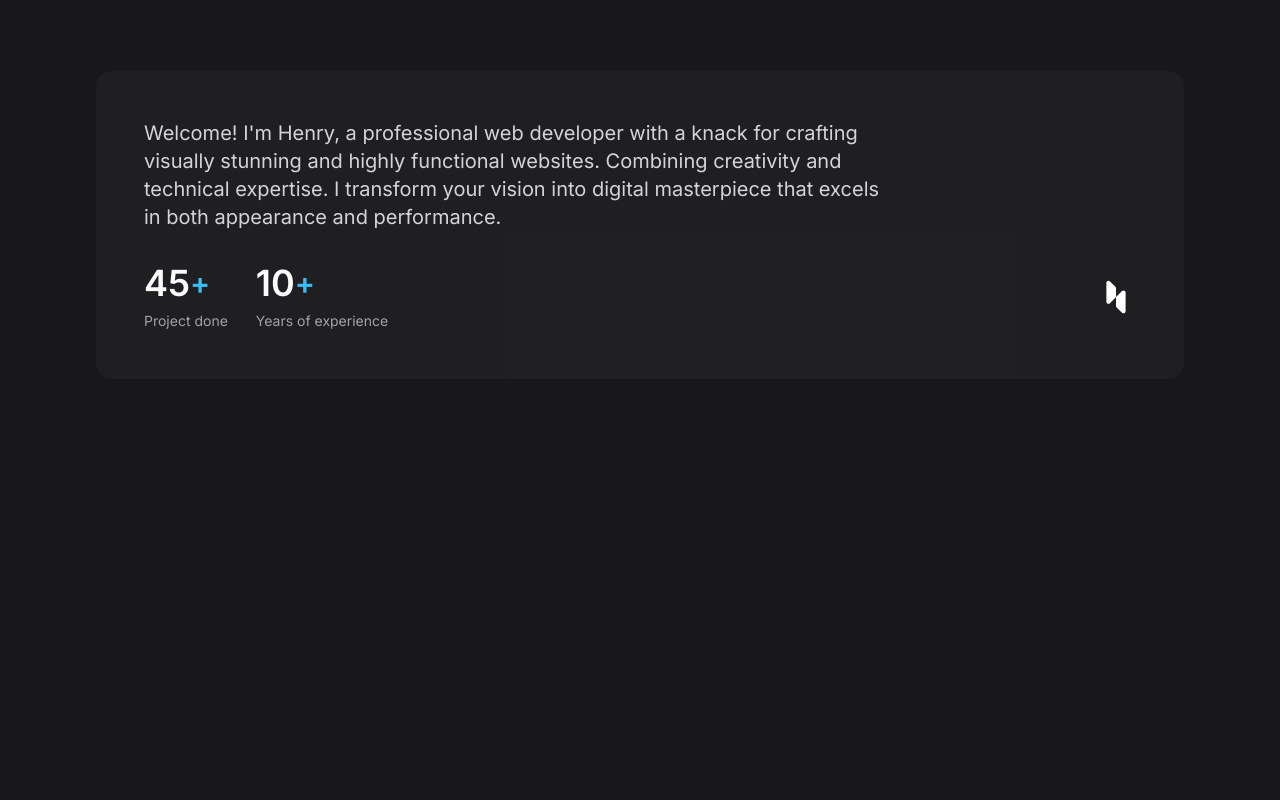
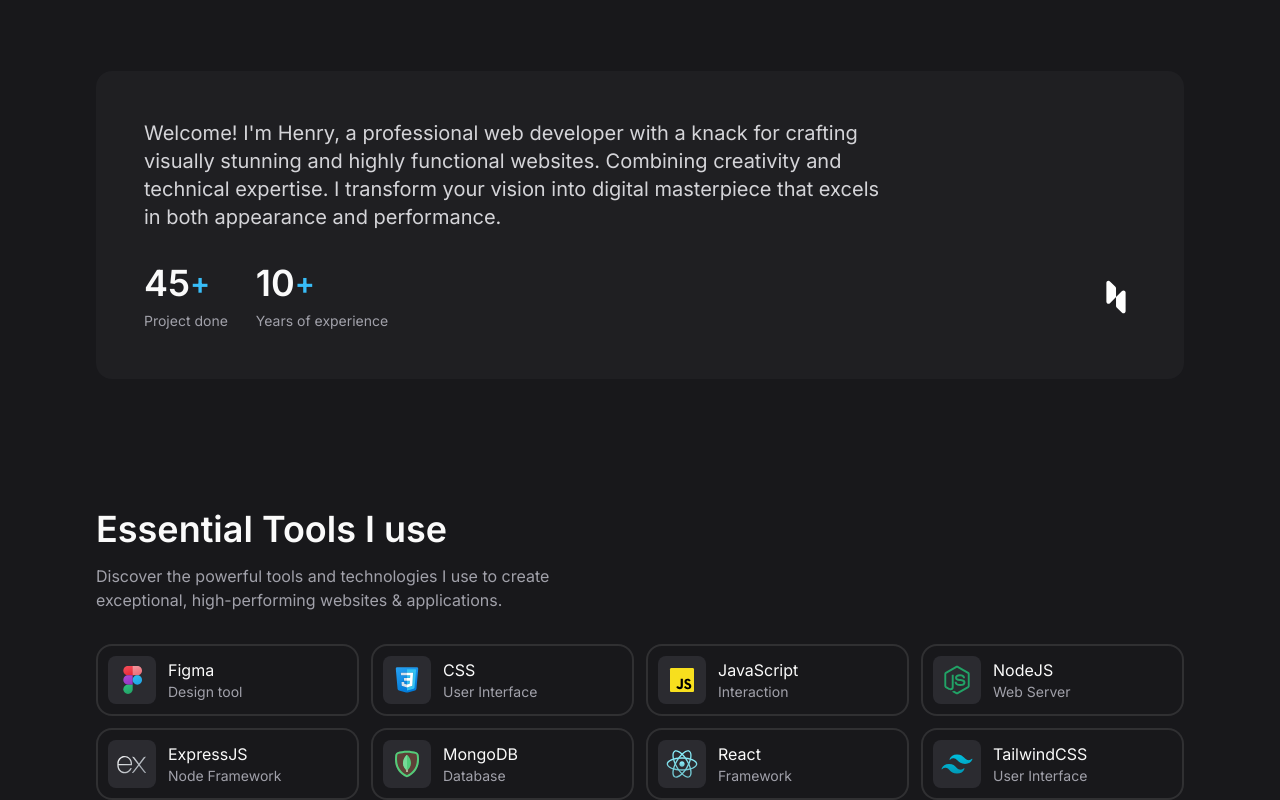
Before and after one commit to hkuchynski/portfolio, a React (Vite) app: page / in a window 1280 px wide. Shown: the part 786-1586 px from the top of the page. Before the commit the page ends 1165 px from the top, so only its background shows below. Built offline with nearby package versions, Linux system fonts and the light colour scheme.

Commit message:
Added skills page

```diff
--- a/src/App.jsx
+++ b/src/App.jsx
@@ -9,6 +9,7 @@
 import Header from "./components/Header";
 import Hero from "./components/Hero";
 import About from "./components/About";
+import Skill from "./components/Skill";
 
 const App = () => {
 
@@ -18,6 +19,7 @@
       <main>
         <Hero />
         <About />
+        <Skill />
       </main>
     </>
   )
--- /dev/null
+++ b/src/components/Skill.jsx
@@ -0,0 +1,92 @@
+/**
+ * @copyright 2024 codewithsadee
+ * @license Apache-2.0
+ */
+
+
+/**
+ * Components
+ */
+import SkillCard from './SkillCard';
+
+
+const skillItem = [
+    {
+      imgSrc: '/images/figma.svg',
+      label: 'Figma',
+      desc: 'Design tool'
+    },
+    {
+      imgSrc: '/images/css3.svg',
+      label: 'CSS',
+      desc: 'User Interface'
+    },
+    {
+      imgSrc: '/images/javascript.svg',
+      label: 'JavaScript',
+      desc: 'Interaction'
+    },
+    {
+      imgSrc: '/images/nodejs.svg',
+      label: 'NodeJS',
+      desc: 'Web Server'
+    },
+    {
+      imgSrc: '/images/expressjs.svg',
+      label: 'ExpressJS',
+      desc: 'Node Framework'
+    },
+    {
+      imgSrc: '/images/mongodb.svg',
+      label: 'MongoDB',
+      desc: 'Database'
+    },
+    {
+      imgSrc: '/images/react.svg',
+      label: 'React',
+      desc: 'Framework'
+    },
+    {
+      imgSrc: '/images/tailwindcss.svg',
+      label: 'TailwindCSS',
+      desc: 'User Interface'
+    },
+];
+
+
+
+const Skill = () => {
+  return (
+    <section className="section">
+        <div className="container">
+
+            <h2 className="headline-2">
+                Essential Tools I use
+            </h2>
+
+            <p className="text-zinc-400 mt-3 mb-8 max-w-[50ch]">
+                Discover the powerful tools and technologies
+                I use to create exceptional,
+                high-performing websites & applications.
+            </p>
+
+            <div className="grid gap-3 grid-cols-[repeat(auto-fill,_minmax(250px,_1fr))]">
+                {
+                    skillItem.map(({ imgSrc, label, desc }, key) =>
+                    (
+                        <SkillCard
+                            key={key}
+                            imgSrc={imgSrc}
+                            label={label}
+                            desc={desc}
+                        />
+                    ))
+                }
+            </div>
+
+        </div>
+    </section>
+  )
+}
+
+export default Skill
--- /dev/null
+++ b/src/components/SkillCard.jsx
@@ -0,0 +1,49 @@
+/**
+ * @copyright 2024 codewithsadee
+ * @license Apache-2.0
+ */
+
+
+
+/**
+ * Node modules
+ */
+import PropTypes from "prop-types";
+
+
+const SkillCard = ({
+    imgSrc,
+    label,
+    desc,
+    classes
+}) => {
+  return (
+    <div className={'flex items-center gap-3 ring-2 ring-inset ring-zinc-50/10 rounded-2xl p-3 hover:bg-zinc-800 transition-colors group ' + classes}>
+        <figure className="bg-zinc-700/50 rounded-lg overflow-hidden w-12 h-12 p-2 group-hover:bg-zinc-900 transition-colors">
+            <img
+                src={imgSrc}
+                width={32}
+                height={32}
+                alt={label}
+            />
+        </figure>
+
+        <div>
+            <h3>{label}</h3>
+
+            <p className="text-zinc-400 text-sm">
+                {desc}
+            </p>
+        </div>
+    </div>
+  )
+}
+
+SkillCard.propTypes = {
+    imgSrc: PropTypes.string.isRequired,
+    label: PropTypes.string.isRequired,
+    desc: PropTypes.string.isRequired,
+    classes: PropTypes.string
+}
+
+export default SkillCard
--- a/src/index.css
+++ b/src/index.css
@@ -29,6 +29,10 @@
 .headline-1 {
   @apply text-5xl leading-tight font-semibold lg:text-[55px]
   lg:leading-[1.15]
+}
+
+.headline-2 {
+  @apply text-3xl lg:text-4xl lg:leading-tight font-semibold
 }
 
 
```
